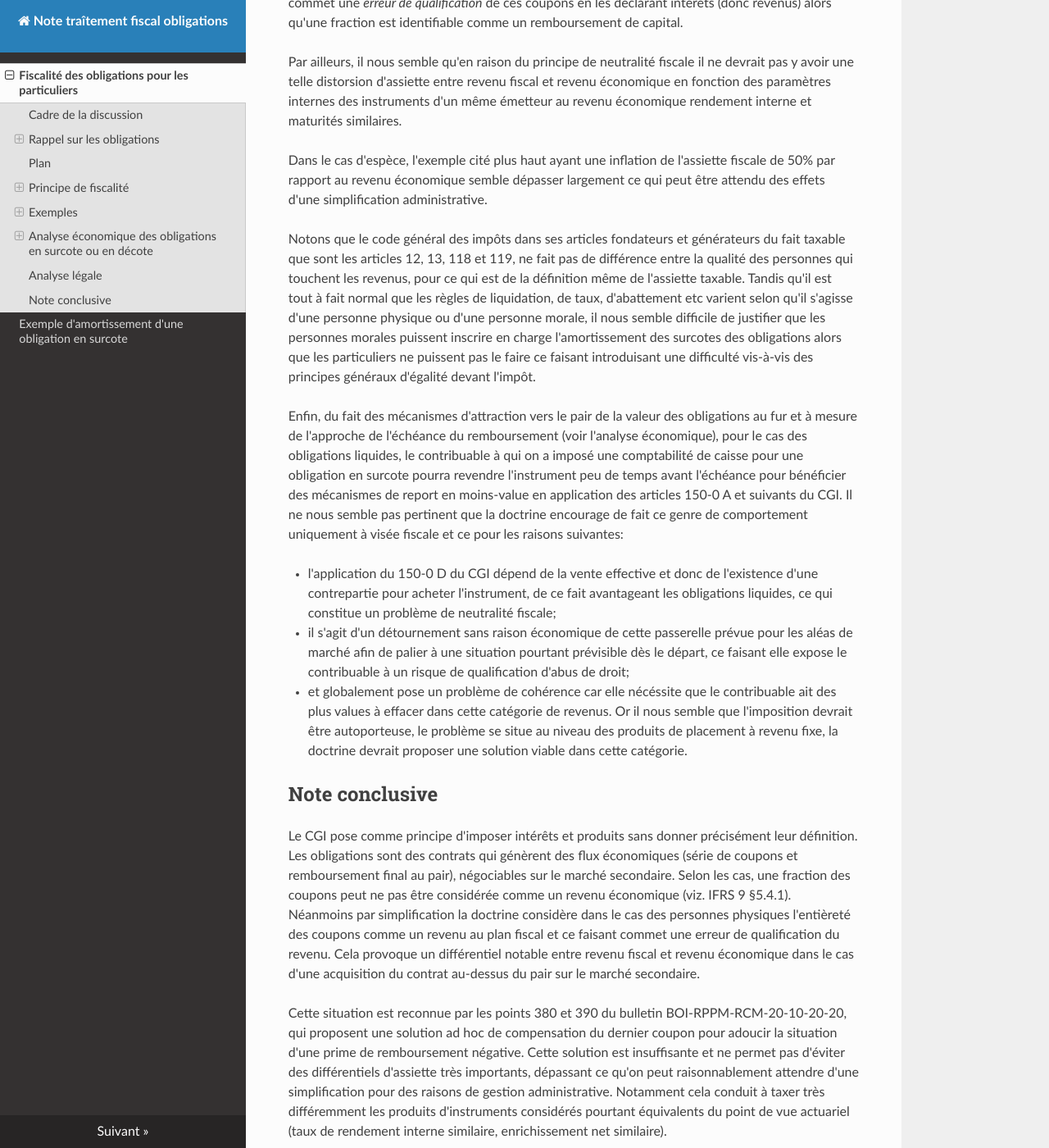
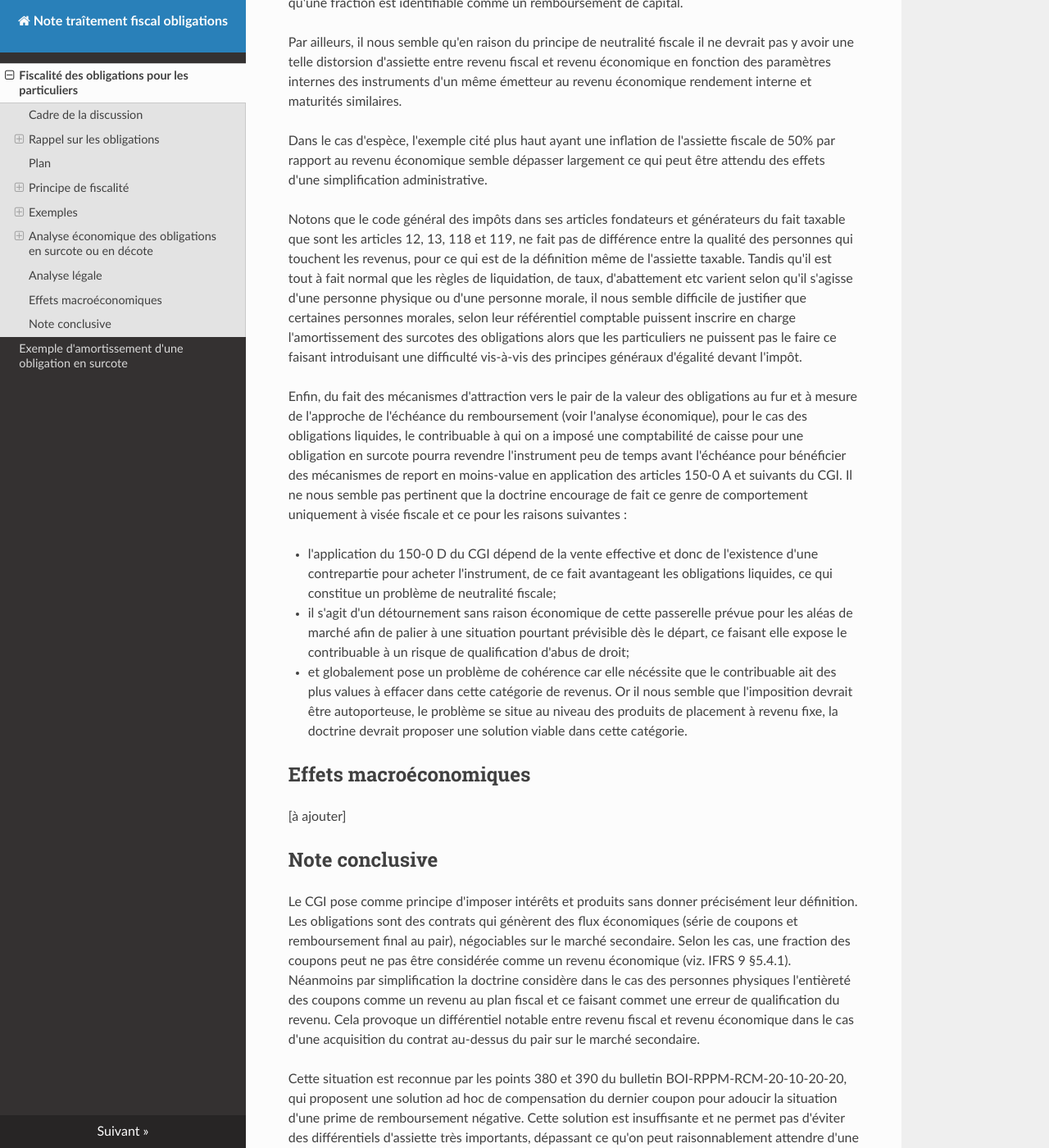
Before and after one commit to ConscritNeuneu/note-traitement-fiscal-obligations, an MkDocs documentation site: the page built from docs/note_fiscalisation_obligations.md, in a window 1280 px wide and 1400 px high, scrolled down 11014 px. Shown: the whole window at 82% size. Built offline with MkDocs 1.6.1, drawn with Linux system fonts in a browser that asks for light colours; nearby versions of some CDN libraries; some of the changed text lies outside the part shown.

Commit message:
Ajout de la section macro

```diff
--- a/docs/note_fiscalisation_obligations.md
+++ b/docs/note_fiscalisation_obligations.md
@@ -3,8 +3,8 @@
 ## Cadre de la discussion
 
 Dans toute la suite de la discussion, nous ne nous intéressons qu'aux
-obligations « typiques », *non indexées*, telles que l'État français en émet, avec
-remboursement « au pair ».
+obligations « typiques », *non indexées*, telles que l'État français en
+émet, avec remboursement « au pair ».
 
 La discussion ne concernera que la fiscalité pour les personnes physiques.
 
@@ -96,15 +96,14 @@ centré autour du crédit et qui comporte une section sur les obligations.
 
 ## Plan
 
-[à refaire]
-
 La suite de la note sera consacrée à la fiscalité des obligations pour les
 particuliers et abordera les points suivants :
 
-- Principe de fiscalité : comptabilité de caisse, intérêts et prime de remboursement
-- Conséquences d'une prime de remboursement « négative »
-- Définition du revenu ?
-- Matière à contentieux
+- Principe de fiscalité : dispositions légales et comptabilité de caisse
+- Exemples pratiques
+- Analyse économique
+- Analyse légale
+- Effets macroéconomiques
 
 ## Principe de fiscalité
 
@@ -668,11 +667,11 @@ fait pas de différence entre la qualité des personnes qui touchent les
 revenus, pour ce qui est de la définition même de l'assiette taxable.
 Tandis qu'il est tout à fait normal que les règles de liquidation, de taux,
 d'abattement etc varient selon qu'il s'agisse d'une personne physique ou d'une
-personne morale, il nous semble difficile de justifier que les personnes
-morales puissent inscrire en charge l'amortissement des surcotes des
-obligations alors que les particuliers ne puissent pas le faire ce faisant
-introduisant une difficulté vis-à-vis des principes généraux d'égalité
-devant l'impôt.
+personne morale, il nous semble difficile de justifier que certaines personnes
+morales, selon leur référentiel comptable puissent inscrire en charge
+l'amortissement des surcotes des obligations alors que les particuliers ne
+puissent pas le faire ce faisant introduisant une difficulté vis-à-vis des
+principes généraux d'égalité devant l'impôt.
 
 Enfin, du fait des mécanismes d'attraction vers le pair de la valeur des
 obligations au fur et à mesure de l'approche de l'échéance du remboursement
@@ -682,7 +681,7 @@ obligation en surcote pourra revendre l'instrument peu de temps avant
 l'échéance pour bénéficier des mécanismes de report en moins-value en
 application des articles 150-0 A et suivants du CGI. Il ne nous semble pas
 pertinent que la doctrine encourage de fait ce genre de comportement
-uniquement à visée fiscale et ce pour les raisons suivantes:
+uniquement à visée fiscale et ce pour les raisons suivantes :
 
 - l'application du 150-0 D du CGI dépend de la vente effective et donc de
   l'existence d'une contrepartie pour acheter l'instrument, de ce fait
@@ -697,6 +696,10 @@ uniquement à visée fiscale et ce pour les raisons suivantes:
   revenus. Or il nous semble que l'imposition devrait être autoporteuse, le
   problème se situe au niveau des produits de placement à revenu fixe, la
   doctrine devrait proposer une solution viable dans cette catégorie.
+
+## Effets macroéconomiques
+
+[à ajouter]
 
 ## Note conclusive
 
```
